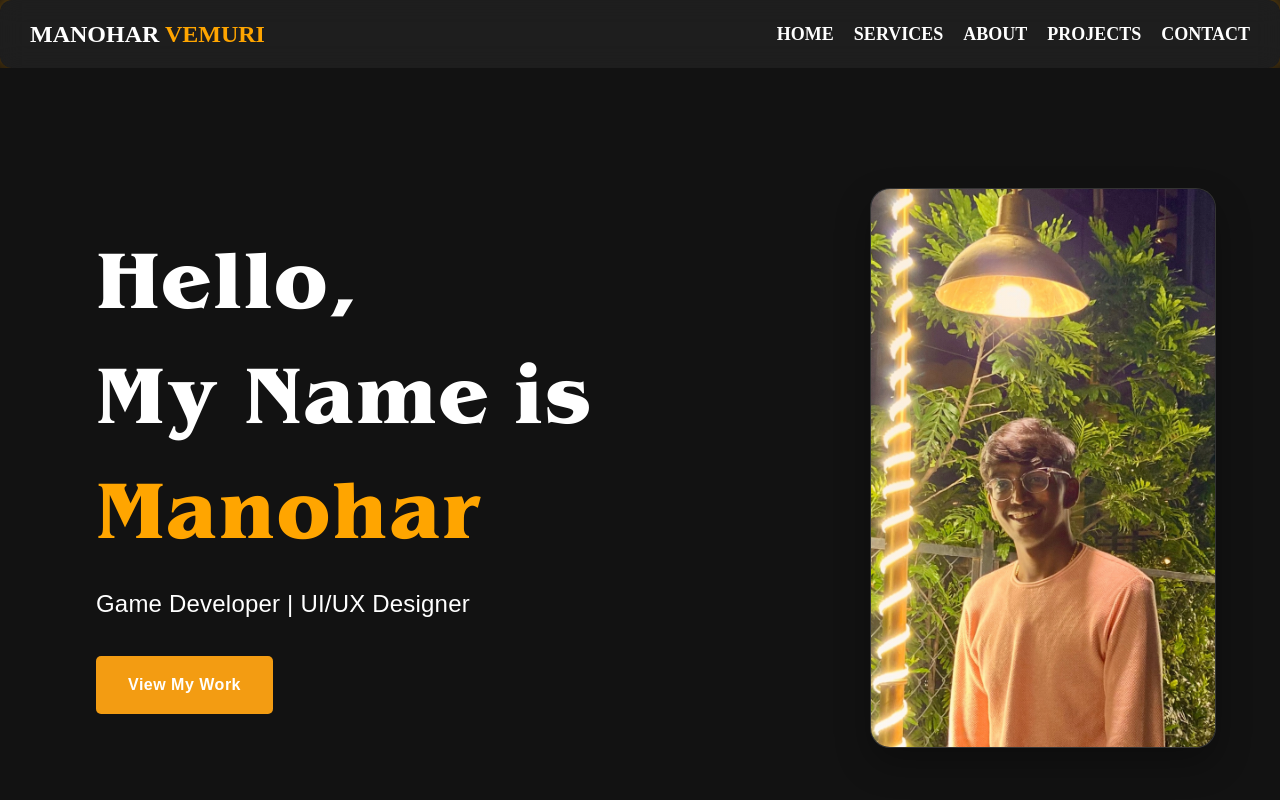
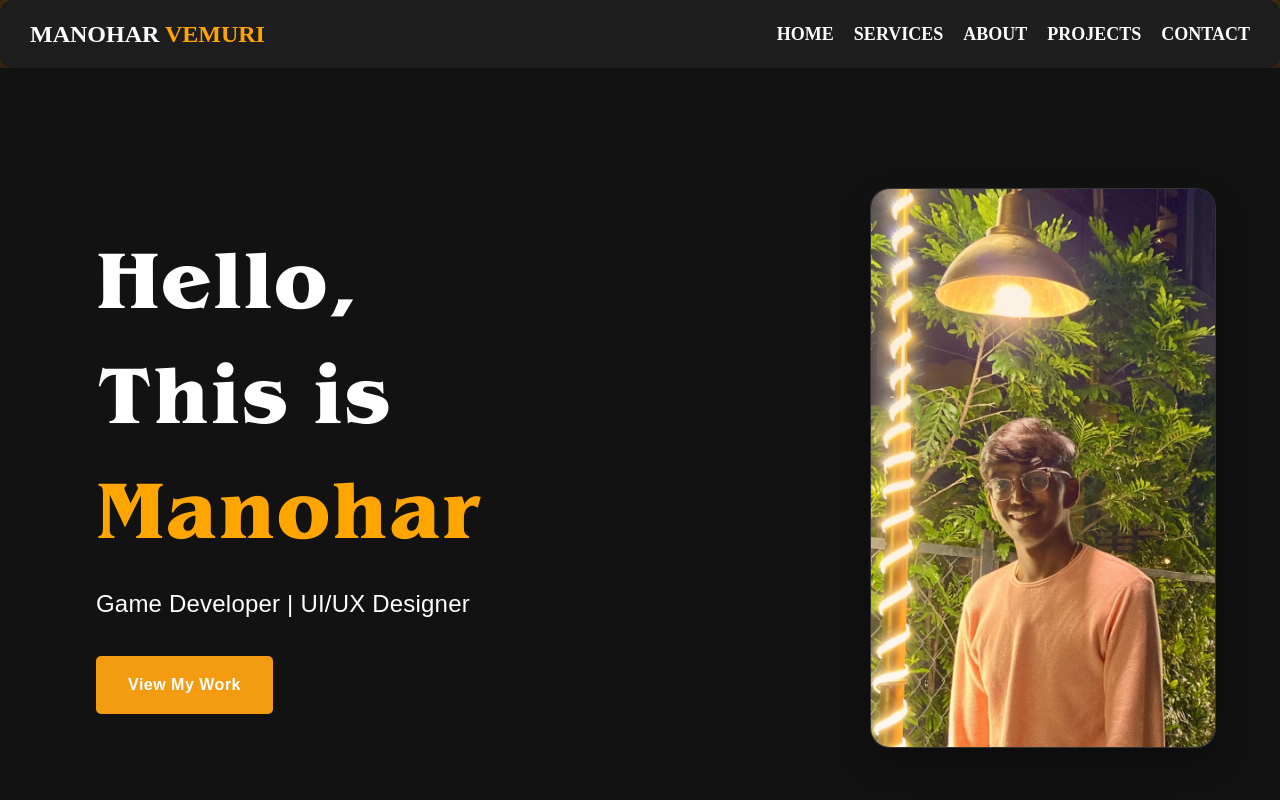
Before and after one commit to Manohar090/portfolio, a plain HTML site: page index.html in a window 1280 px wide. Shown: the top 800 px of the page. Drawn offline with Linux system fonts and the light colour scheme.

Commit message:
Update index.html

```diff
--- a/index.html
+++ b/index.html
@@ -30,7 +30,7 @@
     <section id="home" class="container">
 
         <div class="content">
-            <h1>Hello,<br>My Name is <span>Manohar</span></h1>
+            <h1>Hello,<br>This is <span>Manohar</span></h1>
             <p>Game Developer | UI/UX Designer</p>
             <a href="#projects" class="btn">View My Work</a>
         </div>
```
